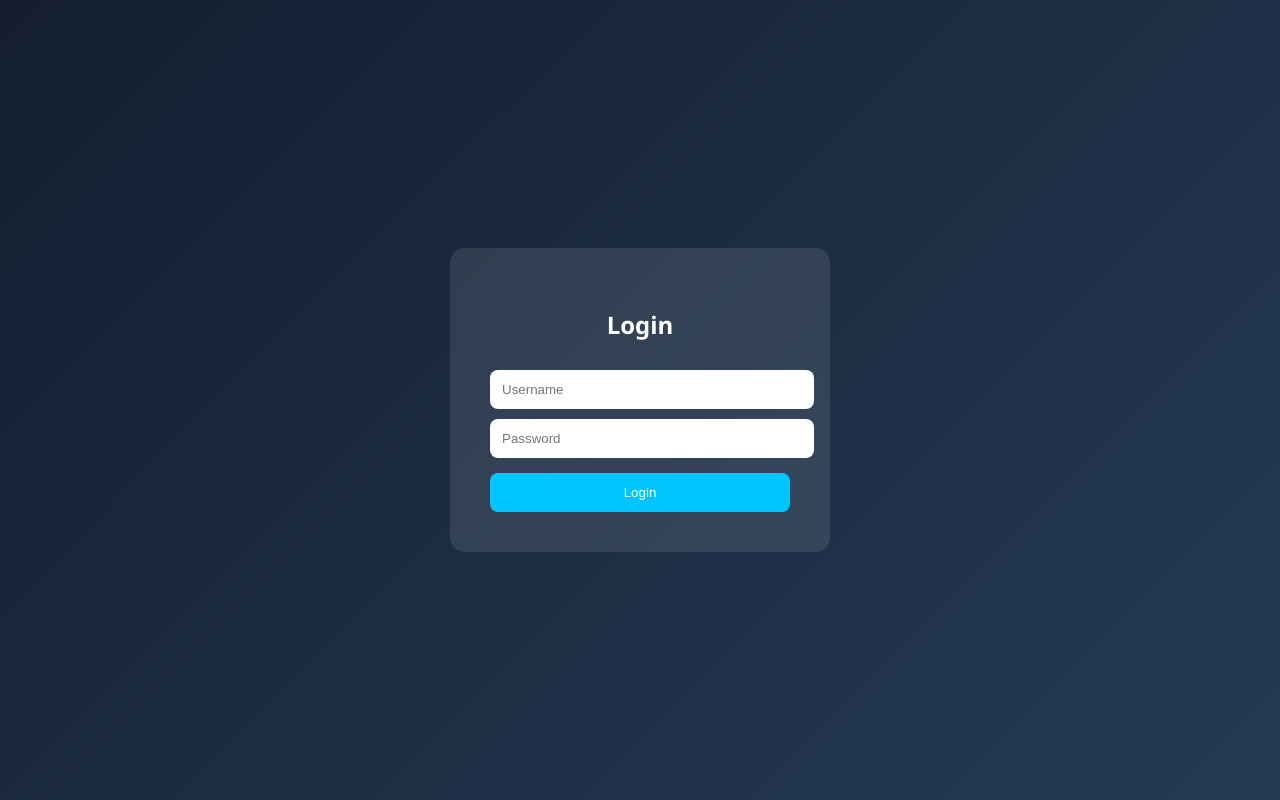
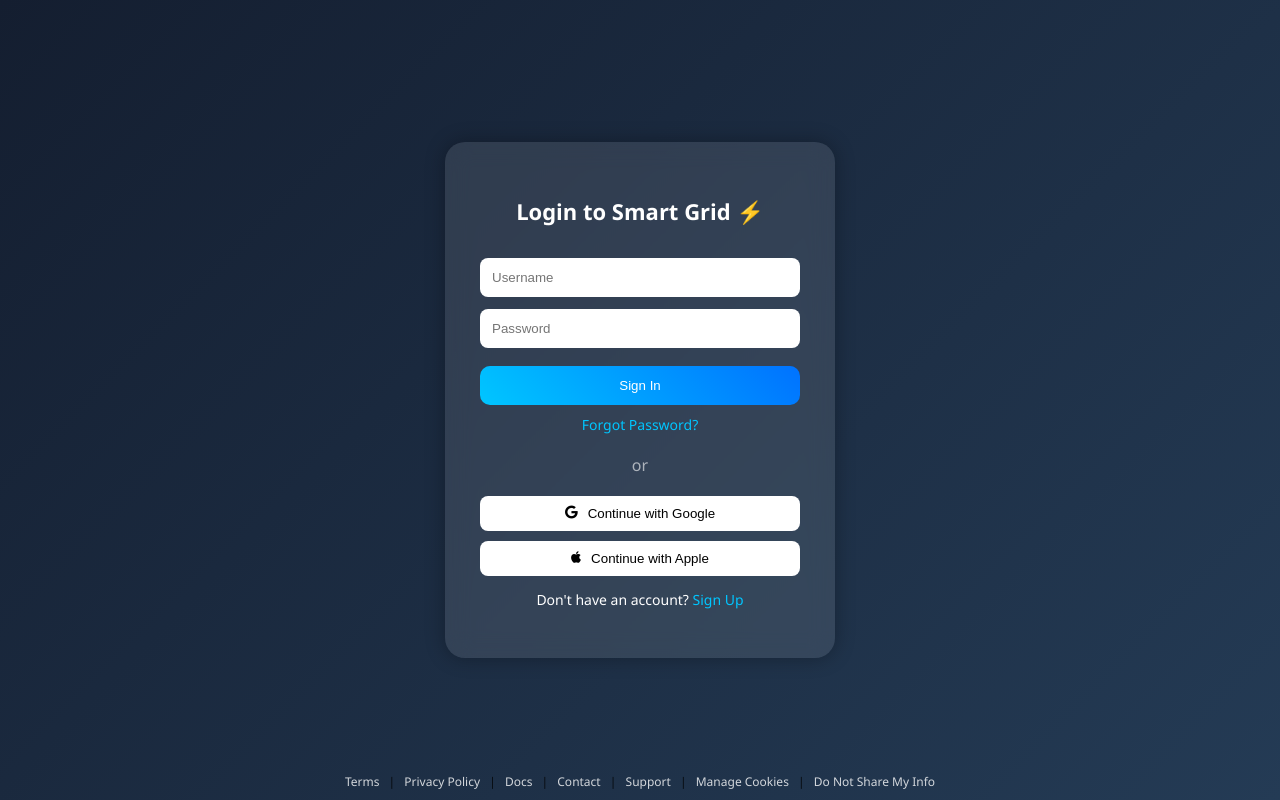
Before and after one commit to ranautGITHUB/Smart-Grid-Load-Prediction-aiml, a Flask app: page /login in a window 1280 px wide. Run offline with Flask 3, Linux system fonts and the light colour scheme.

Commit message:
Update login.html

```diff
--- a/templates/login.html
+++ b/templates/login.html
@@ -3,6 +3,8 @@
 <head>
 <meta charset="UTF-8">
 <title>Login</title>
+
+<link rel="stylesheet" href="https://cdnjs.cloudflare.com/ajax/libs/font-awesome/6.5.0/css/all.min.css">
 
 <style>
 body {
@@ -15,31 +17,93 @@ body {
     height: 100vh;
 }
 
+/* MAIN BOX */
 .box {
     background: rgba(255,255,255,0.1);
-    padding: 40px;
-    border-radius: 15px;
+    backdrop-filter: blur(12px);
+    padding: 35px;
+    border-radius: 20px;
     text-align: center;
     color: white;
-    width: 300px;
+    width: 320px;
+    box-shadow: 0 0 20px rgba(0,0,0,0.3);
 }
 
+h2 {
+    font-size: 22px;
+    margin-bottom: 20px;
+}
+
+/* INPUT */
 input {
     width: 100%;
     padding: 12px;
+    margin-top: 12px;
+    border-radius: 8px;
+    border: none;
+    outline: none;
+    box-sizing: border-box;
+}
+
+/* BUTTON */
+button {
+    margin-top: 18px;
+    width: 100%;
+    padding: 12px;
+    border-radius: 10px;
+    background: linear-gradient(45deg, #00c6ff, #0072ff);
+    color: white;
+    border: none;
+    cursor: pointer;
+}
+
+/* SOCIAL BUTTONS */
+.social-btn {
+    width: 100%;
+    padding: 10px;
     margin-top: 10px;
     border-radius: 8px;
     border: none;
+    cursor: pointer;
+    background: white;
+    color: black;
+    display: flex;
+    align-items: center;
+    justify-content: center;
+    gap: 10px;
 }
 
-button {
-    margin-top: 15px;
+/* DIVIDER */
+.divider {
+    margin: 20px 0;
+    opacity: 0.6;
+}
+
+/* LINKS */
+.links {
+    margin-top: 10px;
+    font-size: 14px;
+}
+
+.links a {
+    color: #00c6ff;
+    text-decoration: none;
+}
+
+/* FOOTER LINKS */
+.footer-links {
+    position: absolute;
+    bottom: 10px;
+    text-align: center;
     width: 100%;
-    padding: 12px;
-    border: none;
-    border-radius: 8px;
-    background: #00c6ff;
+    font-size: 12px;
+    opacity: 0.8;
+}
+
+.footer-links a {
     color: white;
+    margin: 0 6px;
+    text-decoration: none;
 }
 </style>
 </head>
@@ -47,13 +111,47 @@ button {
 <body>
 
 <div class="box">
-    <h2>Login</h2>
+    <h2>Login to Smart Grid ⚡</h2>
 
     <form method="POST">
         <input type="text" name="username" placeholder="Username" required>
         <input type="password" name="password" placeholder="Password" required>
-        <button type="submit">Login</button>
+
+        <button type="submit">Sign In</button>
     </form>
+
+    <!-- FORGOT PASSWORD -->
+    <div class="links">
+        <a href="#">Forgot Password?</a>
+    </div>
+
+    <div class="divider">or</div>
+
+    <!-- SOCIAL LOGIN -->
+    <button class="social-btn">
+        <i class="fab fa-google"></i>
+        Continue with Google
+    </button>
+
+    <button class="social-btn">
+        <i class="fab fa-apple"></i>
+        Continue with Apple
+    </button>
+
+    <div class="links">
+        <p>Don't have an account? <a href="/signup">Sign Up</a></p>
+    </div>
+</div>
+
+<!-- FOOTER -->
+<div class="footer-links">
+    <a href="#">Terms</a> |
+    <a href="#">Privacy Policy</a> |
+    <a href="#">Docs</a> |
+    <a href="#">Contact</a> |
+    <a href="#">Support</a> |
+    <a href="#">Manage Cookies</a> |
+    <a href="#">Do Not Share My Info</a>
 </div>
 
 </body>
```
